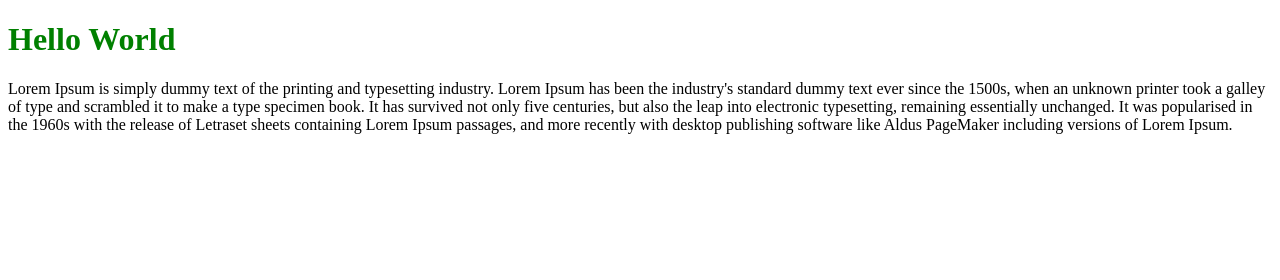
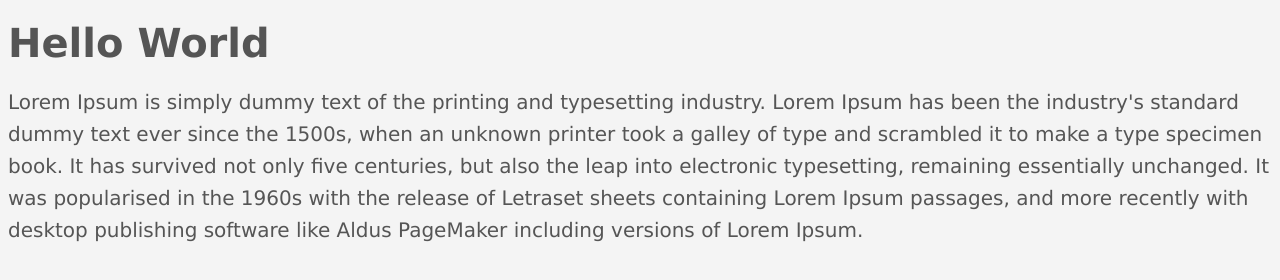
Before and after one commit to JunaidAhmed1995/Traversy_Media, a plain HTML site: page CSS_CC/src/index.html in a window 1280 px wide. Drawn offline with Linux system fonts and the light colour scheme.

Commit message:
add css properties: bg, color, font, line-height

```diff
--- a/CSS_CC/src/css/index.css
+++ b/CSS_CC/src/css/index.css
@@ -1,3 +1,10 @@
-h1 {
-  color: green;
+body {
+  background-color: #f4f4f4;
+  color: #555;
+  font-family: Arial, Helvetica, sans-serif;
+  font-size: 16px;
+  font-weight: bold;
+  /**short-hand property for font*/
+  font: normal 20px Verdana, Geneva, Tahoma, sans-serif;
+  line-height: 1.6em;
 }
```
